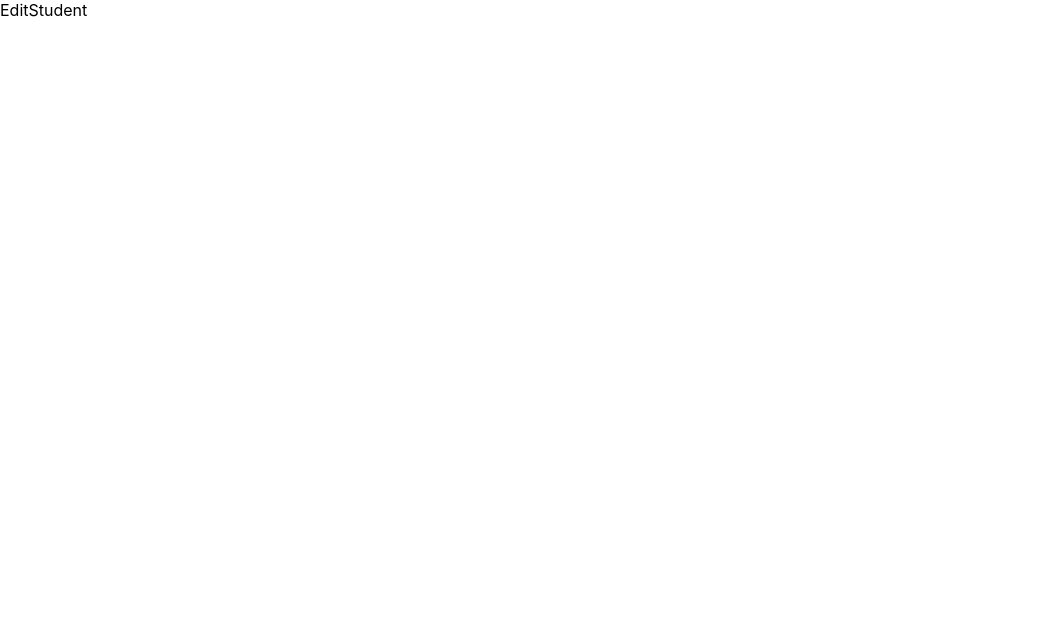
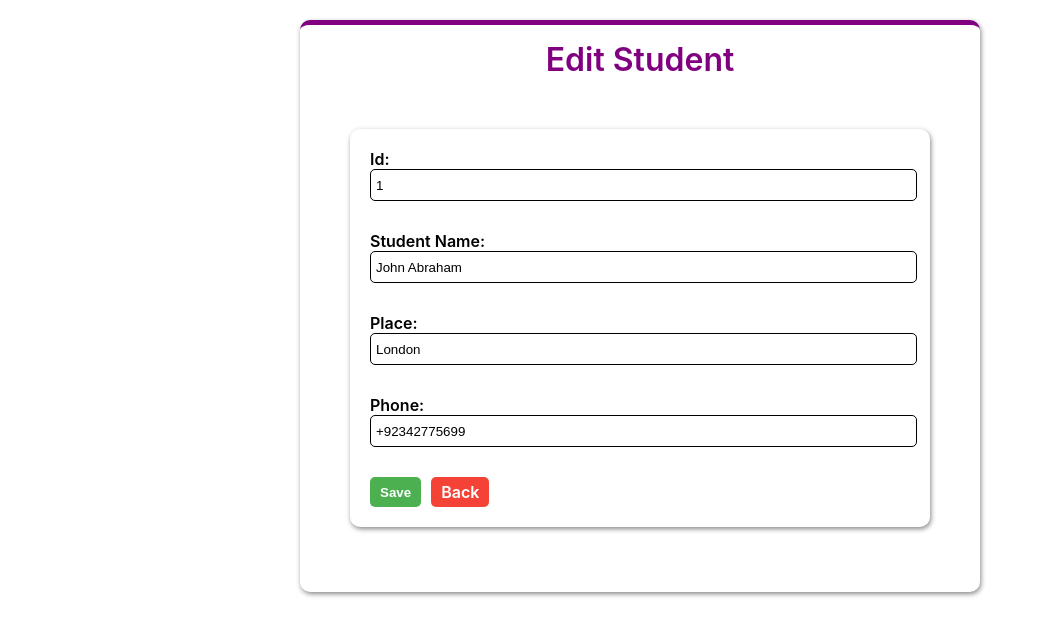
Before and after one commit to UzairAhmed250/student-data, a React (Create React App) app: page /student/edit/1 in a window 1280 px wide. Shown: the top 636 px of the page, without its empty margins (0-1046 px from the left). Built offline with nearby package versions, Linux system fonts and the light colour scheme; data requests are answered from the project's data file.

Commit message:
add view and edit student data funcnality

```diff
--- a/db.json
+++ b/db.json
@@ -2,8 +2,8 @@
   "students": [
     {
       "id": "1",
-      "name": "John Doe",
-      "place": "Karachi",
+      "name": "John Abraham",
+      "place": "London",
       "phone": "+92342775699"
     },
     {
@@ -23,6 +23,42 @@
       "name": "syayr",
       "phone": "09876543",
       "place": "khdam"
+    },
+    {
+      "id": "0c251dfe-937d-4f67-ace7-4c4a5cfacd3a",
+      "name": "uzair",
+      "phone": "03187983047",
+      "place": "karachi"
+    },
+    {
+      "id": "5",
+      "name": "kashan",
+      "phone": "09876543212",
+      "place": "lahore"
+    },
+    {
+      "id": "988ec991-ef59-44cc-a62c-ffe1cb3a702b",
+      "name": "asd",
+      "place": "sfd",
+      "phone": "sf"
+    },
+    {
+      "id": "4442c0b4-a549-4dd5-bdc4-b5f14281f8b7",
+      "name": "asdf1",
+      "phone": "sdf",
+      "place": "sadf`"
+    },
+    {
+      "id": "b98b058d-7db7-47f4-8990-3ed0bf5dbc2e",
+      "name": "df1",
+      "phone": "dsafsa",
+      "place": "dsaf"
+    },
+    {
+      "id": "e613111d-7f2b-4633-99c8-1fbad84defa6",
+      "name": "dsaf",
+      "phone": "0987614",
+      "place": "sdfawgfdsa"
     }
   ]
 }
--- a/src/App.css
+++ b/src/App.css
@@ -158,3 +158,15 @@ th, td{
   font-size: 14px;
   font-style: italic;
 }
+
+.details strong{
+  color: purple;
+}
+
+.details{
+  padding: 15px;
+}
+
+.details div {
+  padding: 5px 0 ;
+}
--- a/src/CreateStudent.js
+++ b/src/CreateStudent.js
@@ -19,11 +19,16 @@ function CreateStudent() {
     }
 
     const [userValue,setUserValue] = useState({
-        id: uuidv4(),
+        id: "",
         name:"",
         phone:"",
         place:""
     })
+
+    // if( userValue.id==""){
+    //     const id = userValue.id;
+    //     ++id;
+    // }
 
     const handleFormChane = (e)=>{
 
@@ -40,7 +45,10 @@ function CreateStudent() {
         console.log(userValue);
         fetch("http://localhost:8000/students",{
             method: 'POST',
-            headers: { "Content-Type": "application/json" },
+            headers:
+            {
+                "Content-Type": "application/json"
+            },
             body: JSON.stringify(userValue)
         })
         .then((res)=>
@@ -96,7 +104,7 @@ function CreateStudent() {
             <form onSubmit={handleSubmit} className="form-fields" >
             <div className='form-group'>
                     <label htmlFor="id">Id: </label>
-                    <input type="text" name="id" id="id" value={userValue.id} onChange={handleFormChane} className='form-control' disabled required/>
+                    <input type="text" name="id" id="id" value={userValue.id} onChange={handleFormChane} className='form-control' required/>
                 </div>
                 <div className='form-group'>
                     <label htmlFor="name">Student Name: </label>
--- a/src/EditStudent.js
+++ b/src/EditStudent.js
@@ -1,8 +1,113 @@
-import React from 'react'
+import React, { use, useEffect, useState } from 'react'
+import { Link, useNavigate, useParams } from 'react-router-dom'
 
 function EditStudent() {
+  const navigate = useNavigate();
+  const {studentid} = useParams()
+  const [validationError, setValidationError] = useState({
+          name: false,
+          place: false,
+          phone: false
+      });
+
+   const [userValue,setUserValue] = useState({
+          id: "",
+          name:"",
+          phone:"",
+          place:""
+      })
+      const validatoinErrorChange = (e) => {
+        setValidationError({
+            ...validationError,
+            [e.target.name]: true
+        })
+    }
+
+    const handleFormChane = (e)=>{
+      setUserValue({
+          ...userValue,
+          [e.target.name]:e.target.value
+      })
+
+  }
+
+  useEffect(() =>{
+    fetch("http://localhost:8000/students/"+studentid)
+    .then((res)=>res.json())
+    .then((data)=>{
+      setUserValue({
+        id: data.id,
+        name: data.name,
+        place: data.place,
+        phone: data.phone
+      })
+      // console.log(data.id);
+
+    })
+    .catch((err)=>console.log(err.message))
+  },[studentid])
+
+const handleSubmit = (e) => {
+  e.preventDefault();
+  fetch("http://localhost:8000/students/"+studentid,{
+      method: 'PUT',
+      headers:
+      {
+          "Content-Type": "application/json"
+      },
+      body: JSON.stringify(userValue)
+  })
+  .then((res) => {
+      if (!res.ok) {
+          throw new Error("Failed to update data");
+      }
+          return res.json();
+    })
+  .then(() => {
+          alert("Student Data Edited Successfully!");
+          navigate('/');
+          })
+  .catch((err)=>console.log(err))
+}
+
+
+
   return (
-    <div>EditStudent</div>
+    <div className='container'>
+        <div className='h2'>
+            Edit Student
+        </div>
+        <div className='form-container'>
+            <form onSubmit={handleSubmit} className="form-fields" >
+            <div className='form-group'>
+                    <label htmlFor="id">Id: </label>
+                    <input type="text" name="id" id="id" value={userValue.id} onChange={handleFormChane} className='form-control' required/>
+                </div>
+                <div className='form-group'>
+                    <label htmlFor="name">Student Name: </label>
+                    <input type="text" name="name" id="name" value={userValue.name} onChange={(e) =>handleFormChane(e)}
+                    onMouseDown={(e)=>validatoinErrorChange(e)}  className='form-control' required/>
+                    {userValue.name.length === 0 && validationError.name && <span className='error'>* Name is required</span>}
+                </div>
+                <div className='form-group'>
+                    <label htmlFor="place">Place: </label>
+                    <input type="text" name="place" id="place" value={userValue.place} onChange={(e) => handleFormChane(e)}  onMouseDown={(e)=>validatoinErrorChange(e)} className='form-control' required/>
+                    {userValue.place.length === 0 && validationError.place && <span className='error'>* place is required</span>}
+
+                </div>
+                <div className='form-group'>
+                    <label htmlFor="phone">Phone: </label>
+                    <input type="text" name="phone" id="phone" value={userValue.phone} onChange={(e) => handleFormChane(e)}  onMouseDown={(e)=>validatoinErrorChange(e)} className='form-control' required/>
+                    {userValue.phone.length === 0 && validationError.phone && <span className='error'>* phone is required</span>}
+
+                </div>
+                <div className='form-group form-group-button'>
+                    <button type="submit" className='btn btn-primary'>Save</button>
+                    <Link to={"/"} className='btn btn-danger'>Back</Link>
+                </div>
+            </form>
+        </div>
+    </div>
   )
 }
 
--- a/src/StudentTable.js
+++ b/src/StudentTable.js
@@ -1,11 +1,9 @@
 import React, { useEffect, useState } from 'react'
 import "./App.css"
-import { Link } from 'react-router-dom'
+import { Link, useNavigate } from 'react-router-dom'
 
 function StudentTable() {
     const [students, setStudents] = useState("")
-
-
     useEffect(() => {
         fetch("http://localhost:8000/students")
         .then((res)=>res.json())
@@ -13,6 +11,18 @@ function StudentTable() {
             setStudents(data)).catch((err)=>
             console.log(err))
     }, [])
+    const router = useNavigate()
+
+    const displayDetails = (id) => {
+        router("/student/view/"+id)
+        // console.log("/student/view/"+id)
+    }
+
+    const editStudentDetail = (id) => {
+        router("/student/edit/"+id)
+        // console.log("/student/view/"+id)
+    }
+
   return (
     <>
     <div className='container'>
@@ -40,8 +50,8 @@ function StudentTable() {
                                 <td>{item.place}</td>
                                 <td>{item.phone}</td>
                                 <td className='actions'>
-                                    <a href="" className='btn btn-info'> View </a>
-                                    <a href="" className='btn btn-primary'> Edit</a>
+                                    <button onClick={() => displayDetails(item.id)} className='btn btn-info'> View </button>
+                                    <button onClick={() => editStudentDetail(item.id)} className='btn btn-primary'> Edit</button>
                                     <a href="" className='btn btn-danger'> Delete</a>
                                 </td>
                         </tr>
--- a/src/ViewStudentDetails.js
+++ b/src/ViewStudentDetails.js
@@ -1,8 +1,30 @@
-import React from 'react'
+import React, { useEffect, useState } from 'react'
+import { useParams } from 'react-router-dom'
 
 function ViewStudentDetails() {
+  const {studentid} = useParams()
+  const [studentDetails, setStudentDetails] = useState({});
+  useEffect(() =>{
+    fetch("http://localhost:8000/students/"+studentid)
+    .then((res)=>res.json())
+    .then((data)=>setStudentDetails(data))
+    .catch((err)=>console.log(err.message))
+  },[])
+
   return (
-    <div>ViewStudentDetails</div>
+    <div className='container'>
+        <div className='h2'>
+            Student Details
+        </div>
+                      {studentDetails &&
+                      <div className='details'>
+                        <div><strong>Student ID:</strong> <span>{studentDetails.id}</span></div>
+                        <div><strong>Student Name:</strong> <span>{studentDetails.name}</span></div>
+                        <div><strong>Place:</strong> <span>{studentDetails.place}</span></div>
+                        <div><strong>Phone:</strong> <span>{studentDetails.phone}</span></div>
+                      </div>
+                      }
+    </div>
   )
 }
 
```
